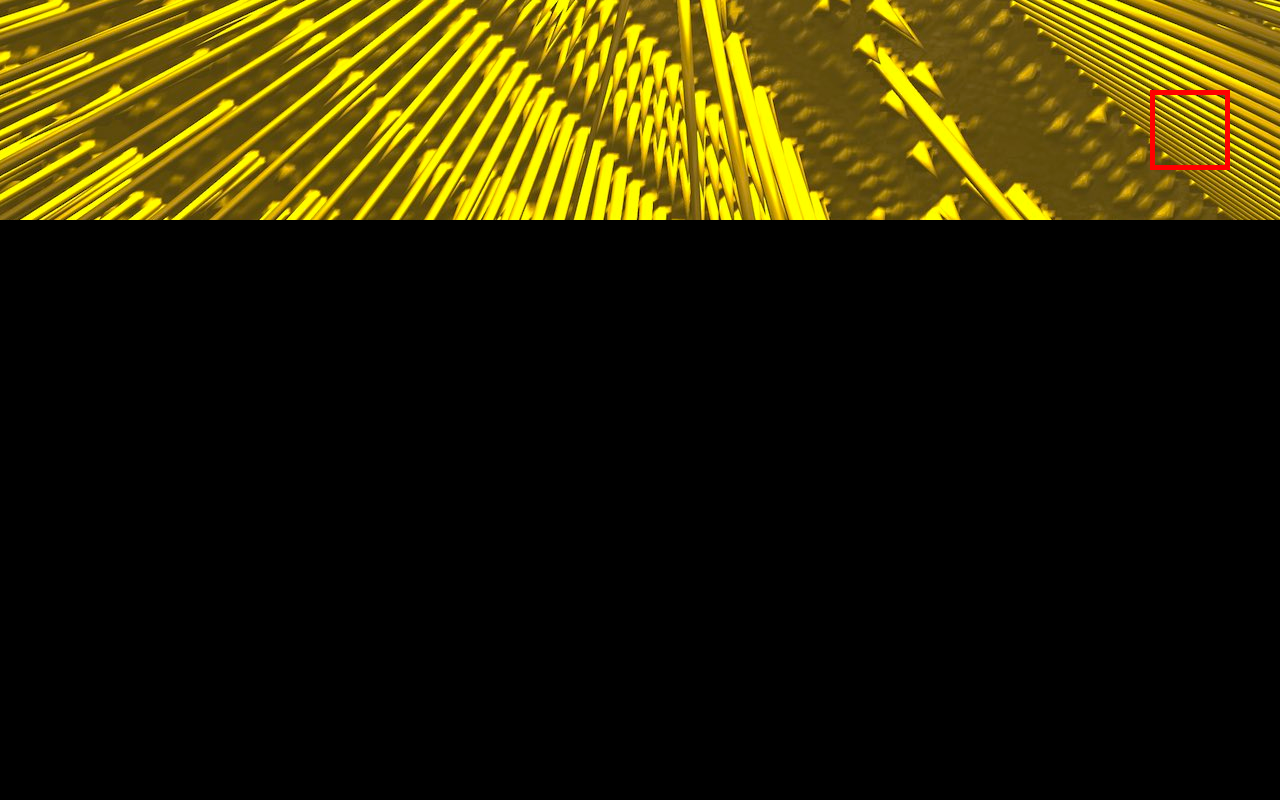
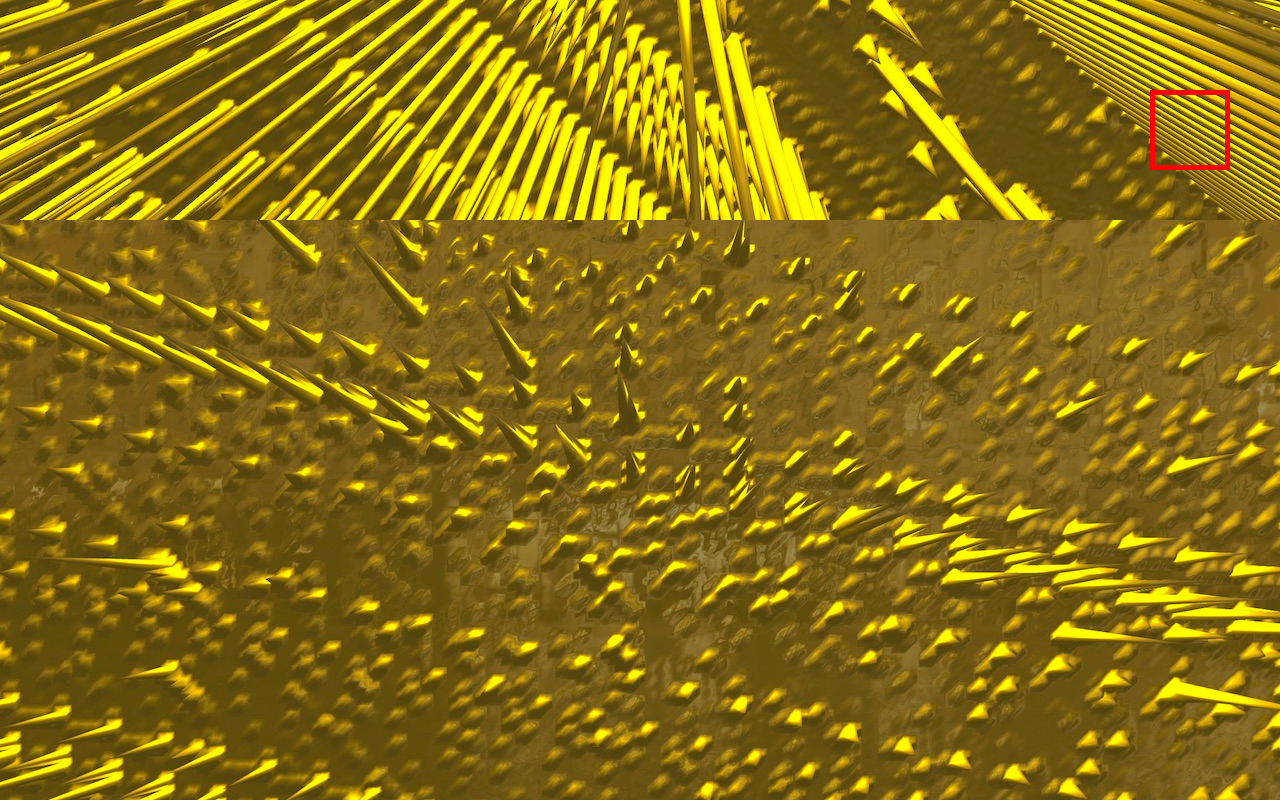
Before and after one commit to florianmaxim/com, a React (Create React App) app: page / in a window 1280 px wide. Shown: the part 580-1380 px from the top of the page. Built offline with nearby package versions, Linux system fonts and the light colour scheme; a web font is replaced by a local one.

Commit message:
hello me

```diff
--- a/src/App.js
+++ b/src/App.js
@@ -134,7 +134,7 @@ export default class App extends Component {
           if(isLoaded){
             return(
                 <div key={index} className="item">
-                  <img className="image" alt={item[0]} src={item[0]} style={{opacity:'0'}}/>
+                  <img className="image" alt={item[0]} src={item[0]} style={{opacity:'1'}}/>
                 </div>
               )
           }
```
Also changed, not shown: 7 other files (tests, documents, lock files or other folders).
